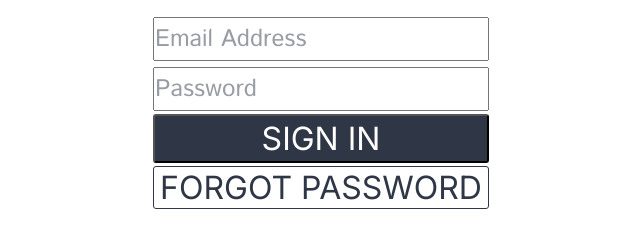
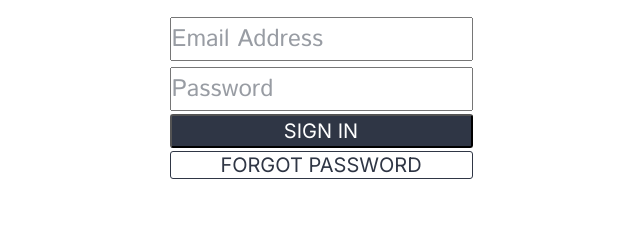
Before and after one commit to dhghuy/Baitap_trenlop, a plain HTML site: page index.html in a window 1280 px wide. Shown: the part 110-358 px from the top of the page, without its empty margins (319-959 px from the left). Drawn offline with Linux system fonts and the light colour scheme.

Commit message:
Fix CSS 2TH

```diff
--- a/style.css
+++ b/style.css
@@ -52,7 +52,7 @@ body {
     color: #FFFFFF;
     border-radius: 3px;
     padding: 3px 0px;
-    font-size: 32px;
+    font-size: 20px;
     font-family: "Inter", sans-serif;
 }
 
@@ -62,7 +62,7 @@ body {
     color: #2F3645;
     border-radius: 3px;
     border: 1px solid #2F3645;
-    font-size: 32px;
+    font-size: 20px;
     font-family: "Inter", sans-serif;
     text-align: center;
     margin-top: 3px;
```
